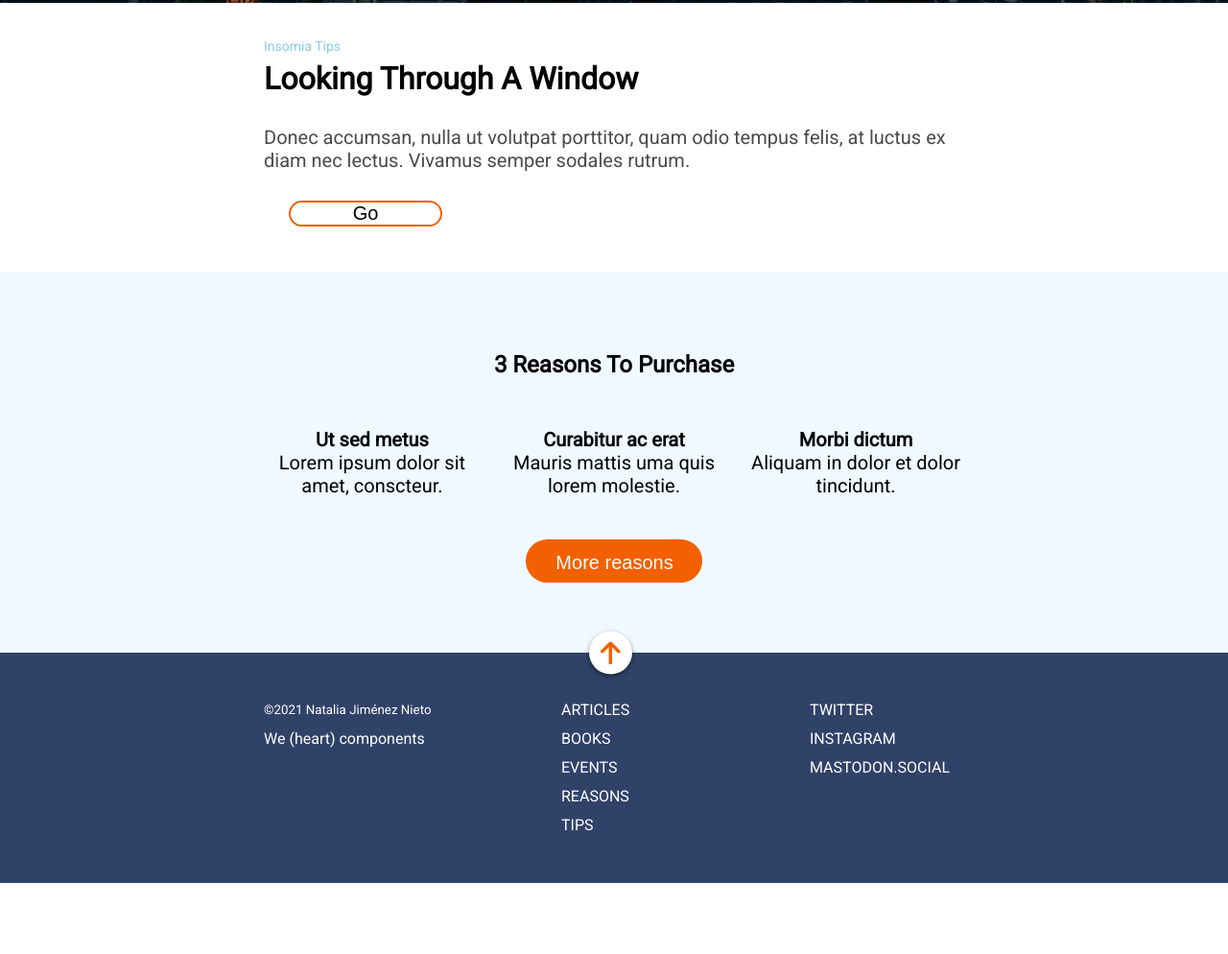
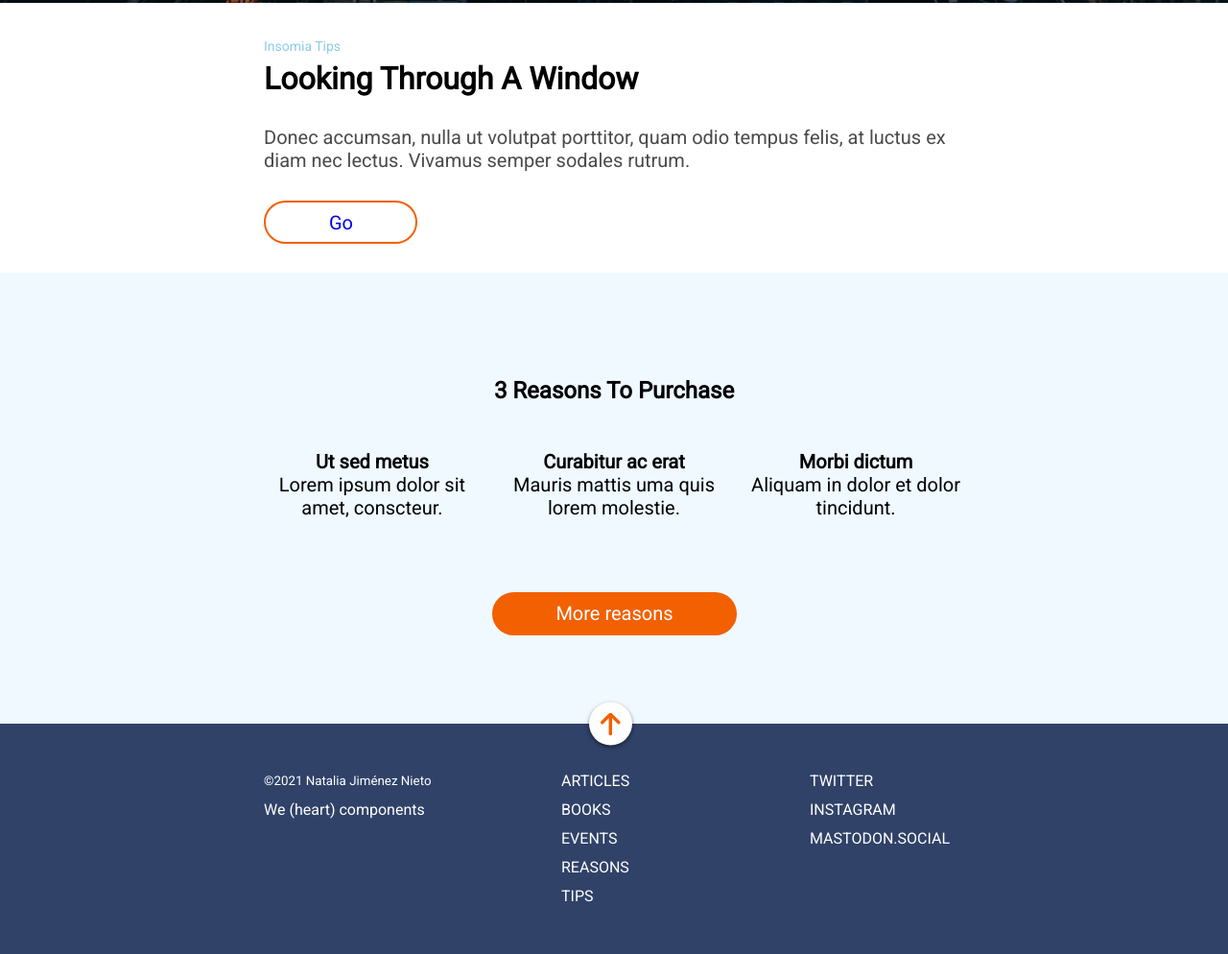
Before and after one commit to Adalab/modulo-1-evaluacion-final-NataliaaJN, a website: page src/html/index.html in a window 1280 px wide. Shown: the part 797-1791 px from the top of the page at 96% size. Before the commit the page ends 1717 px from the top, so only its background shows below. Drawn offline with nearby package versions, Linux system fonts and the light colour scheme; files that its build step writes are made by us from their sources; files whose address does not match are found by name.

Commit message:
update sections

```diff
--- a/src/html/partials/main.html
+++ b/src/html/partials/main.html
@@ -8,25 +8,25 @@
           at luctus ex diam nec lectus. Vivamus semper sodales rutrum.
         </p>
         <a title="" href="#" class="section1__article--btn">
-          <button class="btn-go">Go</button>
+          Go
         </a>
       </article>
     </section>
     <section class="section2">
       <h3 class="section2__title">3 Reasons To Purchase</h3>
-      <article class="section2__reasons--reason1">
+      <article class="section2__reasons--reason1 reason_flex">
         <h4 class="reason1-title">Ut sed metus</h4>
         <p class="reason1-paragraph">Lorem ipsum dolor sit amet, conscteur.</p>
       </article>
-      <article class="section2__reasons--reason2">
+      <article class="section2__reasons--reason2 reason_flex">
         <h4 class="reason2-title">Curabitur ac erat</h4>
         <p class="reason2-paragraph">Mauris mattis uma quis lorem molestie.</p>
       </article>
-      <article class="section2__reasons--reason3">
+      <article class="section2__reasons--reason3 reason_flex">
         <h4 class="reason3-title">Morbi dictum</h4>
         <p class="reason3-paragraph">Aliquam in dolor et dolor tincidunt.</p>
       </article>
-      <button title="¿Quieres saber más razones?" class="section2__btn">More reasons</button>
+      <a href="#" title="" class="section2__btn">More reasons</a>
     </section>
   </main>
 </main>
--- a/src/scss/layout/_footer.scss
+++ b/src/scss/layout/_footer.scss
@@ -23,6 +23,12 @@
   @media (min-width: $desktop) {
     flex-direction: row;
     justify-content: space-between;
+  }
+
+  @keyframes bounce{
+      0%{
+          transform: translateY(-50%);
+      }
   }
 
   &__btn {
--- a/src/scss/layout/_mainSection.scss
+++ b/src/scss/layout/_mainSection.scss
@@ -45,7 +45,6 @@
       padding: 0 25px 0 26px;
       width: 76px;
       height: 45px;
-      .btn-go {
       display: flex;
       justify-content: center;
       align-items: center;
@@ -71,7 +70,6 @@
     }
   }
 }
-}
 
 .section2 {
   width: 100%;
@@ -81,13 +79,14 @@
   justify-items: center;
   align-items: center;
   grid-template-columns: 1fr;
-  grid-template-rows: repeat(5, 1fr);
+  grid-template-rows: repeat(3, 1fr);
   row-gap: 30px;
 
   @media (min-width: $tablet) {
+    row-gap: 0px;
     padding: 30px 39px;
-    grid-template-columns: 1fr 1fr 1fr;
-    grid-template-rows: 1fr 1fr 1fr;
+    grid-template-columns: repeat(3, 1fr);
+    grid-template-rows: 125px 100px 125px;
     column-gap: 27.7px;
   }
   @media (min-width: $desktop) {
@@ -116,7 +115,12 @@
     grid-row: span 1;
   }
   &__btn {
+    margin-top: 15px;
     grid-row: span 1;
+    display: flex;
+    justify-content: center;
+    align-items: center;
+    text-decoration: none;
     width: 184px;
     height: 45px;
     padding: 0 27.5px 0 28.5px;
@@ -126,8 +130,20 @@
     border-radius: 22.5px;
     font-size: 20px;
     line-height: 45px;
+
     @media (min-width: $tablet) {
       grid-column: span 3;
+      width: 210px;
+    }
+
+    @media (min-width: $desktop) {
+      width: 255px;
     }
   }
+  .reason_flex {
+    display: flex;
+    flex-direction: column;
+    justify-content: flex-start;
+    height: 100%;
   }
+}
```
Lines whose indentation alone changed are shown as unchanged.
